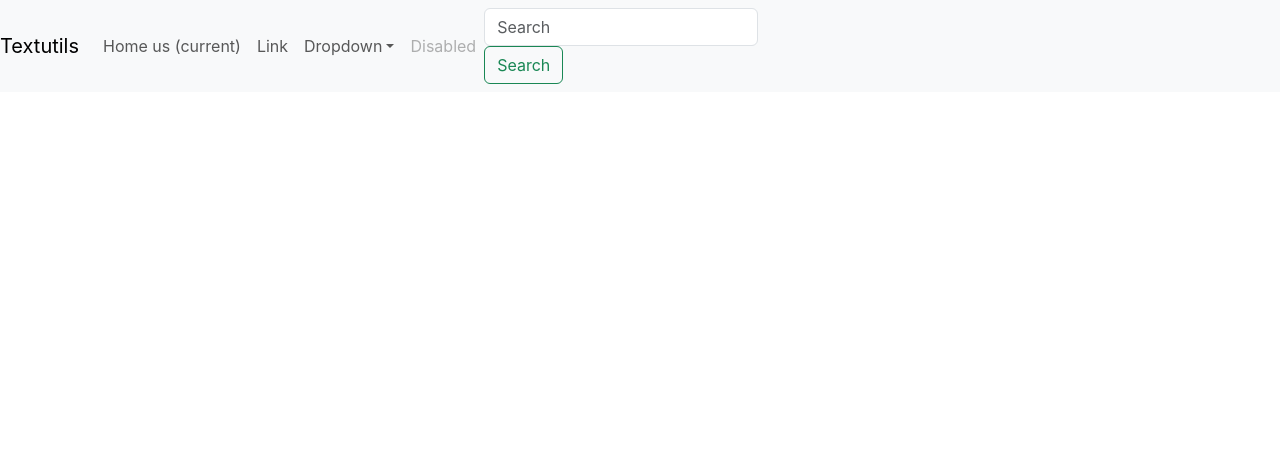
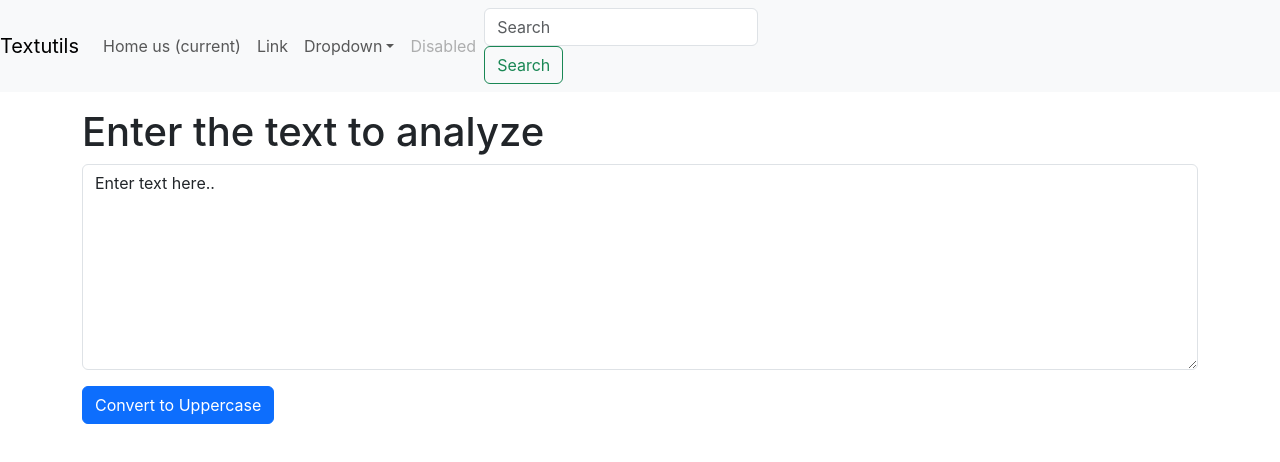
Before and after one commit to Rish-2001/React, a React (Create React App) app: page / in a window 1280 px wide. Shown: the top 462 px of the page. Built offline with nearby package versions, Linux system fonts and the light colour scheme.

Commit message:
understanding state and handling event

```diff
--- a/src/App.js
+++ b/src/App.js
@@ -1,6 +1,7 @@
 
 import './App.css';
 import Navbar from './components/Navbar';
+import TextForm from './components/TextForm';
 
 
 function App() {
@@ -8,6 +9,10 @@
     <>
 
 <Navbar title="Textutils"  Home="Home us"/>
+<div className="container my-3">
+
+<TextForm heading="Enter the text to analyze "/>
+</div>
 </>
   );
 }
--- /dev/null
+++ b/src/components/TextForm.js
@@ -0,0 +1,29 @@
+import React,{useState} from 'react'
+
+export default function TextForm(props) {
+  const handleUpclick=()=>{
+    // console.log("Uppercase was clicked");
+    let newText=text.toUpperCase();
+    setText(newText);
+
+  }
+
+  const handleOnchange=(event)=>{
+    // console.log("On Change");
+    setText(event.target.value);
+  }
+
+  const[text,setText]=useState("Enter text here..");
+//   text="new text" //wrong way to change the state
+//   setText("new text")  //correct way to change the state
+  return (
+    <div>
+   <h1>{props.heading}</h1>
+<div className="mb-3">
+
+  <textarea className="form-control" value={text} onChange={handleOnchange} id="mybox" rows="8"></textarea>
+</div>
+  <button className="btn btn-primary" onClick={handleUpclick}>Convert to Uppercase</button>
+    </div>
+  )
+}
```
